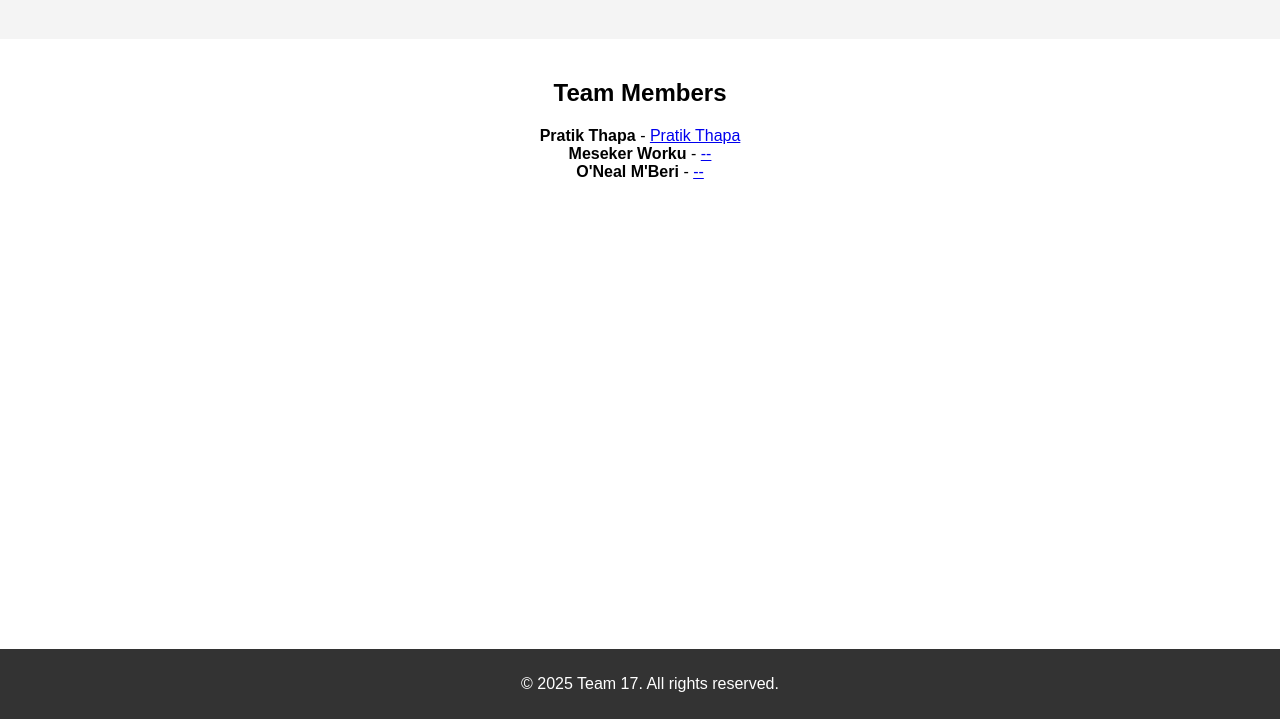
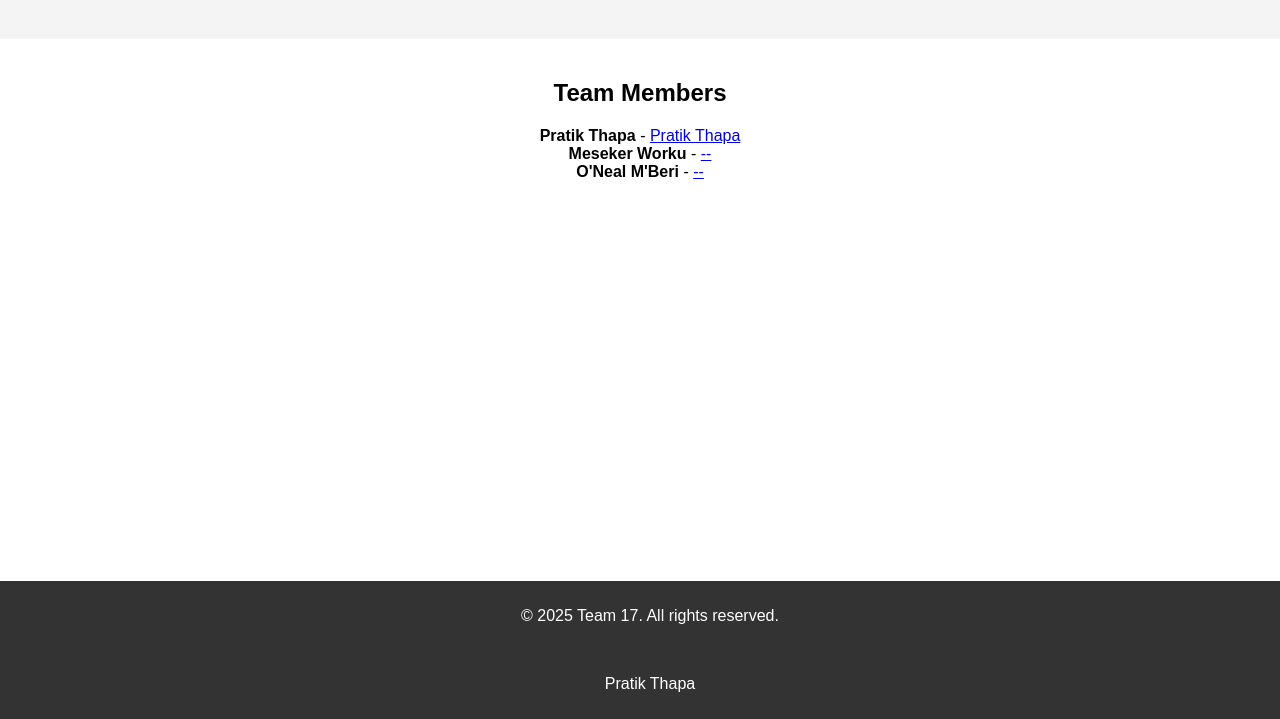
Before and after one commit to ncsugroup17/git-homework2, a plain HTML site: page index.html in a window 1280 px wide. Shown: the part 81-800 px from the top of the page. Drawn offline with Linux system fonts and the light colour scheme.

Commit message:
Closes #4 Added my name to footer

```diff
--- a/index.html
+++ b/index.html
@@ -42,6 +42,10 @@
     </section>
     <footer>
         <p>&copy; 2025 Team 17. All rights reserved.</p>
+        <br>
+        <ul style="list-style-type: none; padding: 0;">
+            <li>Pratik Thapa</li>
+        </ul>
     </footer>
 </body>
 </html>
```
